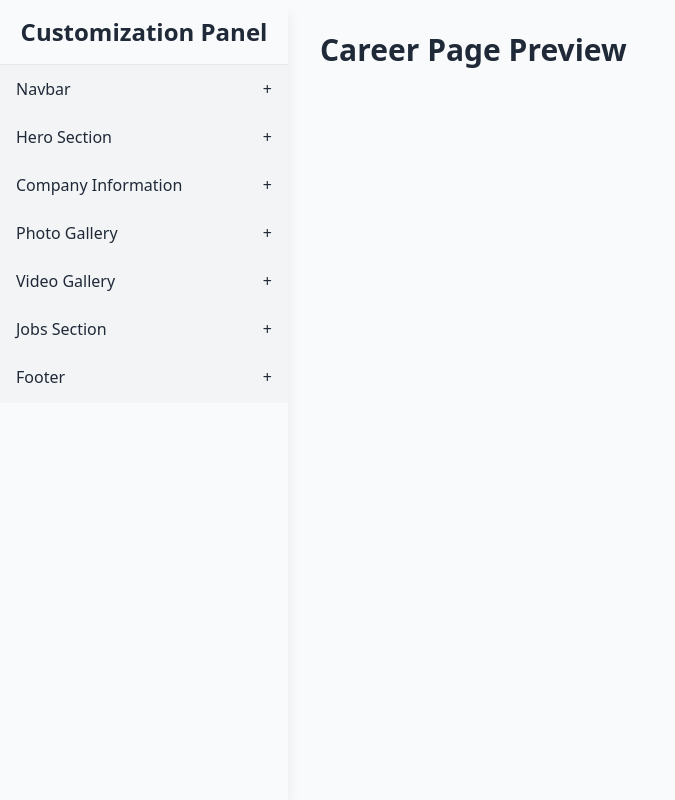
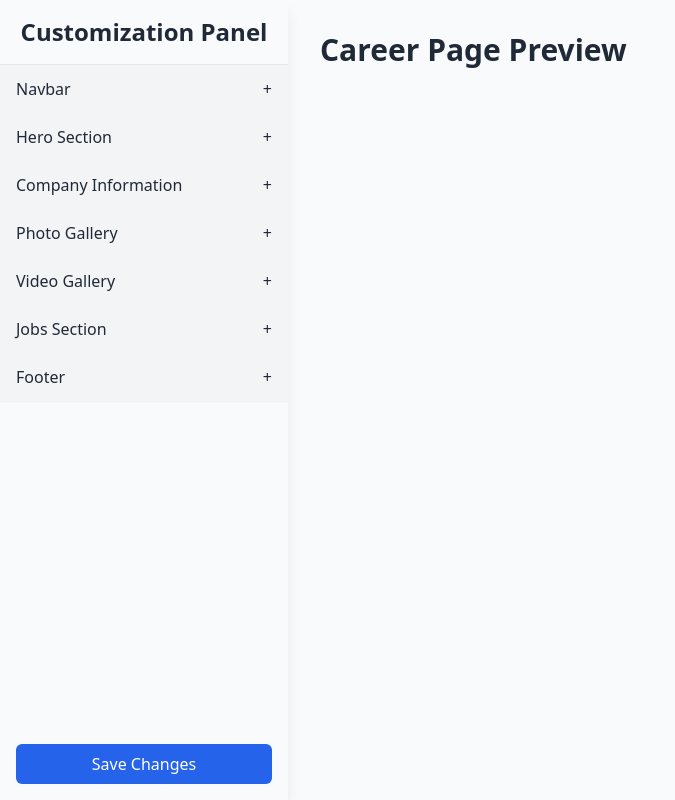
Before and after one commit to zafar-m3n/CustomCareerPage, a React (Vite) app: page / in a window 1280 px wide. Shown: the whole page, without its empty margins (0-675 px from the left). Built offline with nearby package versions, Linux system fonts and the light colour scheme.

Commit message:
Customization Panel Save Changes Button

```diff
--- a/src/components/Sidebar.jsx
+++ b/src/components/Sidebar.jsx
@@ -9,7 +9,7 @@ import VideoGalleryCustomization from "./VideoGalleryCustomization";
 import JobSectionCustomization from "./JobSectionCustomization";
 import FooterCustomization from "./FooterCustomization";
 
-const Sidebar = ({ sections, onSectionToggle }) => {
+const Sidebar = ({ sections, onSectionToggle, onSaveChanges }) => {
   const [openAccordions, setOpenAccordions] = useState([]);
   const [links, setLinks] = useState([]);
 
@@ -38,7 +38,8 @@ const Sidebar = ({ sections, onSectionToggle }) => {
   };
 
   return (
-    <div className="w-72 bg-gray-50 text-gray-800 h-screen fixed shadow-lg overflow-y-auto hide-scrollbar">
+    <div className="w-72 bg-gray-50 text-gray-800 h-screen fixed shadow-lg overflow-y-auto hide-scrollbar flex flex-col justify-between">
+      <div>
         <h2 className="text-2xl font-bold p-4 text-center border-b border-gray-200">
           Customization Panel
         </h2>
@@ -67,14 +68,18 @@ const Sidebar = ({ sections, onSectionToggle }) => {
                 />
                 <HeroCustomization
                   section={section}
-                onTitleChange={(title) => console.log("Title updated:", title)}
+                  onTitleChange={(title) =>
+                    console.log("Title updated:", title)
+                  }
                   onDescriptionChange={(description) =>
                     console.log("Description updated:", description)
                   }
                   onBackgroundColorChange={(color) =>
                     console.log("Background color updated:", color)
                   }
-                onImageChange={(image) => console.log("Image updated:", image)}
+                  onImageChange={(image) =>
+                    console.log("Image updated:", image)
+                  }
                 />
               </>
             ) : section.name === "Company Information" ? (
@@ -121,21 +126,10 @@ const Sidebar = ({ sections, onSectionToggle }) => {
               </>
             ) : section.name === "Jobs Section" ? (
               <>
-              <ToggleSwitch
-                label="Enable Section"
-                enabled={section.enabled}
-                onToggle={() => onSectionToggle(section.name)}
-              />
                 <JobSectionCustomization
                   section={section}
-                onLayoutChange={(layout) =>
-                  console.log("Layout updated:", layout)
-                }
-                onBorderRadiusChange={(radius) =>
-                  console.log("Border radius updated:", radius)
-                }
-                onCardColorChange={(color) =>
-                  console.log("Card color updated:", color)
+                  onJobSectionChange={(data) =>
+                    console.log("Job Section updated:", data)
                   }
                 />
               </>
@@ -157,6 +151,16 @@ const Sidebar = ({ sections, onSectionToggle }) => {
           </Accordion>
         ))}
       </div>
+
+      <div className="p-4">
+        <button
+          onClick={onSaveChanges}
+          className="w-full bg-blue-600 text-white py-2 rounded-md hover:bg-blue-700 transition-all"
+        >
+          Save Changes
+        </button>
+      </div>
+    </div>
   );
 };
 
```
Also changed, not shown: src/assets/logo.png (added). Lines whose indentation alone changed are shown as unchanged.
